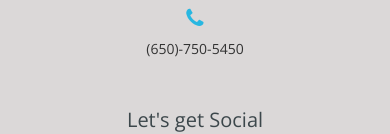
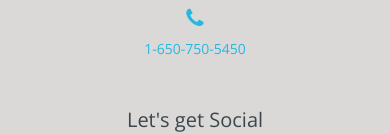
Before and after one commit to Brikky/brikky.github.io, a plain HTML site: page index.html in a window 390 px wide. Shown: the part 9092-9226 px from the top of the page. Drawn offline with nearby package versions, Linux system fonts and the light colour scheme.

Commit message:
changes phone number to a telephone link

```diff
--- a/index.html
+++ b/index.html
@@ -402,7 +402,7 @@
                 </div>
                 <div class="col-lg-4">
                     <div class="contact-item"> <i class="fa fa-phone fa-2x"></i>
-                        <p>(650)-750-5450</p>
+                        <p><a href="tel:16507505450">1-650-750-5450</a></p>
                     </div>
                 </div>
                 <div class="clearfix"></div>
```
